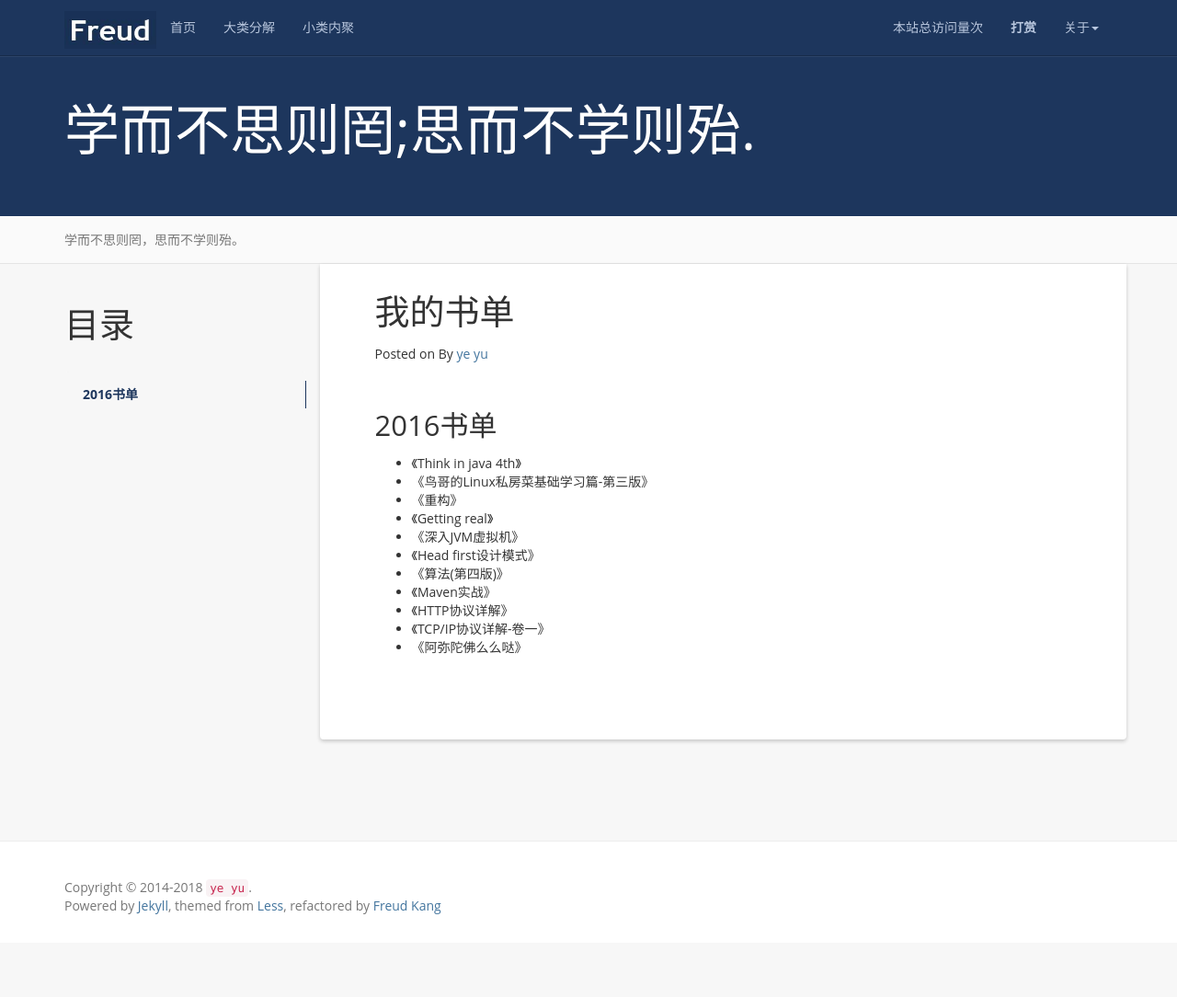
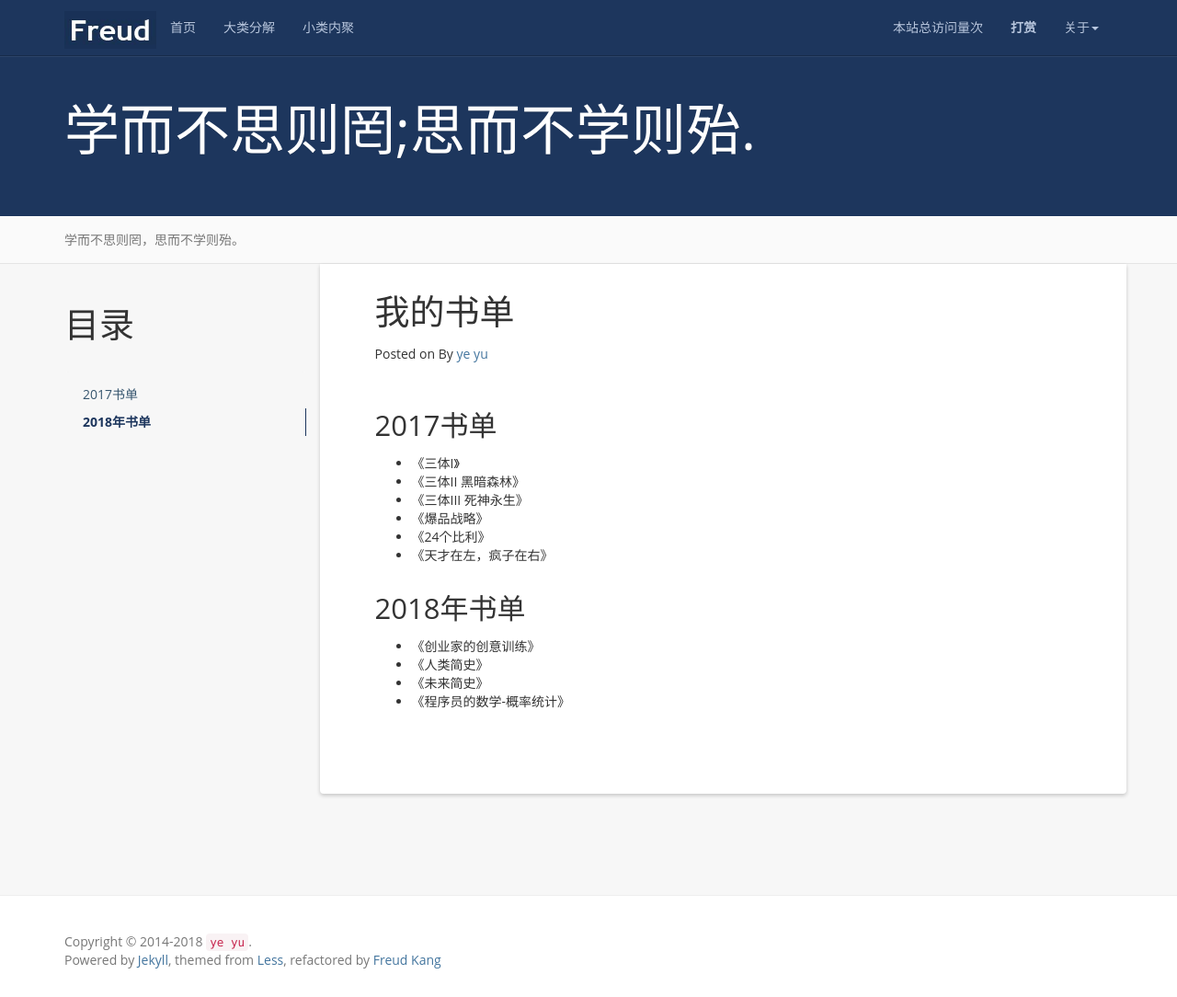
Before and after one commit to yeyu0415/myfirstblog, a Jekyll site: the page built from books.md, in a window 1280 px wide and 1084 px high. Shown: the whole window at 92% size. Built offline with Jekyll 4.4.1, drawn with Linux system fonts in a browser that asks for light colours; nearby versions of some CDN libraries; a script that is not in the unit is left out; comment, search, counter and statistics services are not loaded.

Commit message:
添加书单

```diff
--- a/books.md
+++ b/books.md
@@ -8,17 +8,19 @@ permalink: /books/
 {:toc}
 
 
-2016书单
+2017书单
 -----------------------------------------------------------------
 
-+ 《Think in java 4th》
-+ 《鸟哥的Linux私房菜基础学习篇-第三版》
-+ 《重构》
-+ 《Getting real》
-+ 《深入JVM虚拟机》
-+ 《Head first设计模式》
-+ 《算法(第四版)》
-+ 《Maven实战》
-+ 《HTTP协议详解》
-+ 《TCP/IP协议详解-卷一》
-+ 《阿弥陀佛么么哒》
++ 《三体I》
++ 《三体II 黑暗森林》
++ 《三体III 死神永生》
++ 《爆品战略》
++ 《24个比利》
++ 《天才在左，疯子在右》
+
+2018年书单
+----------------------------------------------------------------
++ 《创业家的创意训练》
++ 《人类简史》
++ 《未来简史》
++ 《程序员的数学-概率统计》
```
